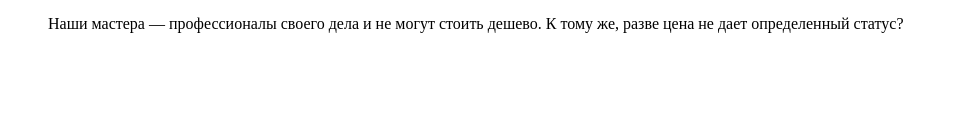
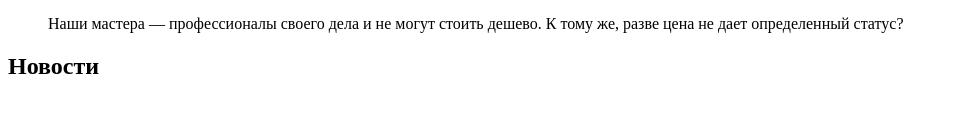
Before and after one commit to AlinaBreeva/950677-barbershop-24, a plain HTML site: page index.html in a window 1280 px wide. Shown: the part 473-586 px from the top of the page, without its empty margins (0-958 px from the left). Drawn offline with Linux system fonts and the light colour scheme.

Commit message:
Доб раздела новостей

```diff
--- a/index.html
+++ b/index.html
@@ -49,6 +49,9 @@
                   </li>
               </ul>
           </section>
+          <section class="news">
+              <h2>Новости</h2>
+          </section>
       </main>
   </body>
 </html>
```
